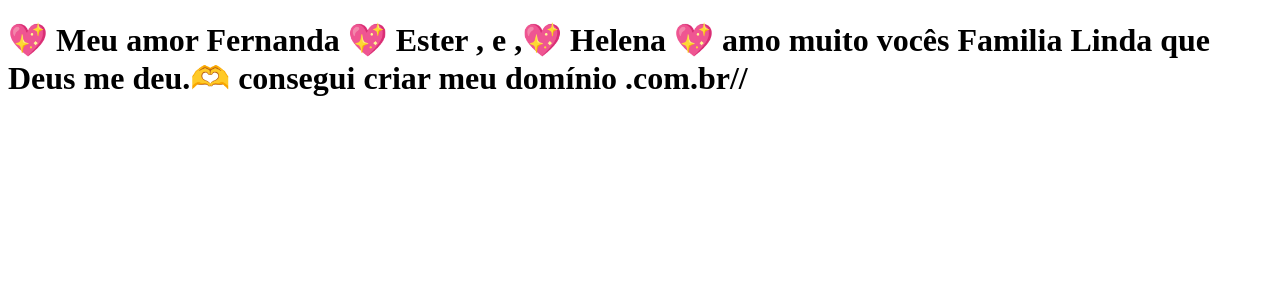
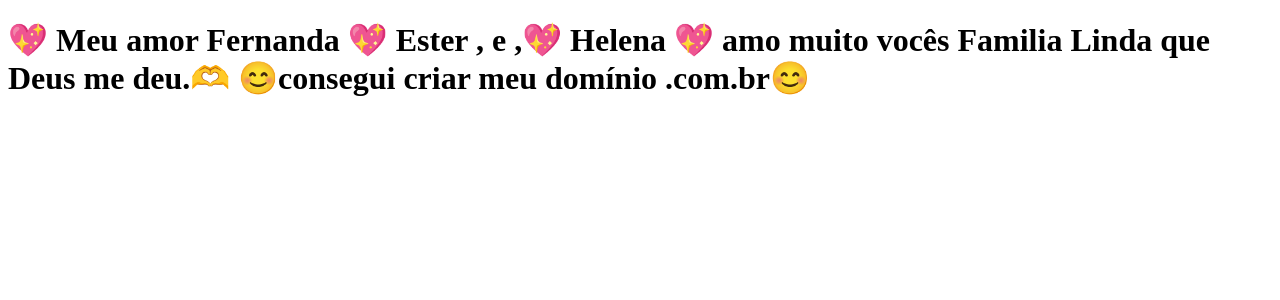
Before and after one commit to iacontroldouglassilva-ops/clone-tabnews, a Next.js app: page / in a window 1280 px wide. Shown: the top 300 px of the page. Built offline with nearby package versions, Linux system fonts and the light colour scheme.

Commit message:
Rename script 'Dev' to 'dev' in package.json

```diff
--- a/package.json
+++ b/package.json
@@ -4,7 +4,7 @@
   "description": "criando um projeto do zero",
   "main": "index.js",
   "scripts": {
-    "Dev": "next dev",
+    "dev": "next dev",
     "lint:check": "prettier --check .",
     "lint:fix": "prettier --write ."
   },
--- a/pages/index.js
+++ b/pages/index.js
@@ -2,7 +2,7 @@ function Home() {
   return (
     <h1>
       💖 Meu amor Fernanda 💖 Ester , e ,💖 Helena 💖 amo muito vocês Familia
-      Linda que Deus me deu.🫶 consegui criar meu domínio .com.br//
+      Linda que Deus me deu.🫶 😊consegui criar meu domínio .com.br😊
     </h1>
   );
 }
```
